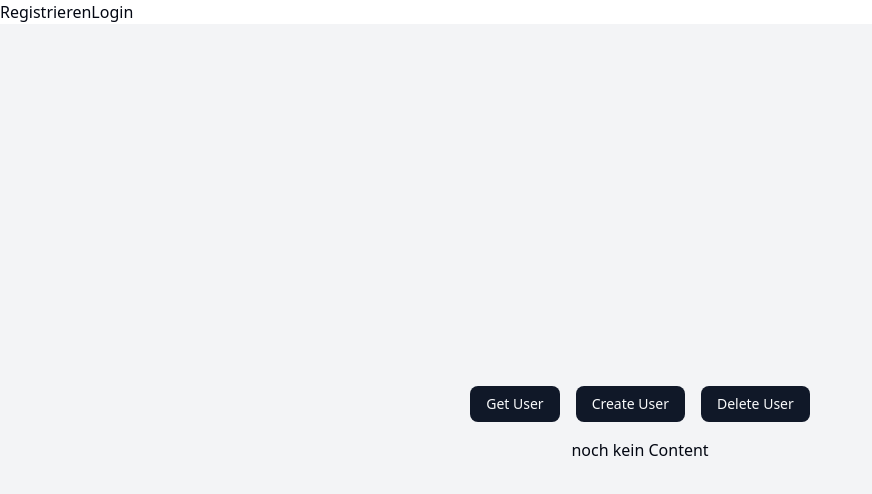
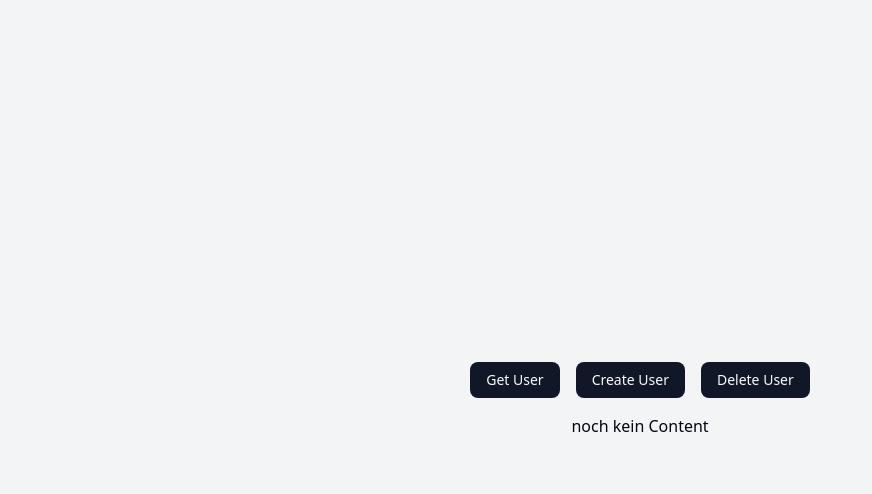
Before and after one commit to juliabb1/BudgetBuddy, a Next.js app in the folder apps/web/: page / in a window 1280 px wide. Shown: the top 494 px of the page, without its empty margins (0-872 px from the left). Built offline with nearby package versions, Linux system fonts and the light colour scheme; no server answers.

Commit message:
ui anpassung (entfernen Nav)

```diff
--- a/apps/web/app/layout.tsx
+++ b/apps/web/app/layout.tsx
@@ -1,6 +1,5 @@
 import type { Metadata } from "next";
 import localFont from "next/font/local";
-import Link from "next/link";
 import "./globals.css";
 
 const geistSans = localFont({
@@ -25,8 +24,6 @@ export default function RootLayout({
   return (
     <html lang="en">
       <body className={`${geistSans.variable} ${geistMono.variable}`}>
-        <Link href="/register">Registrieren</Link>
-        <Link href="/login">Login</Link>
         {children}
       </body>
     </html>
```
